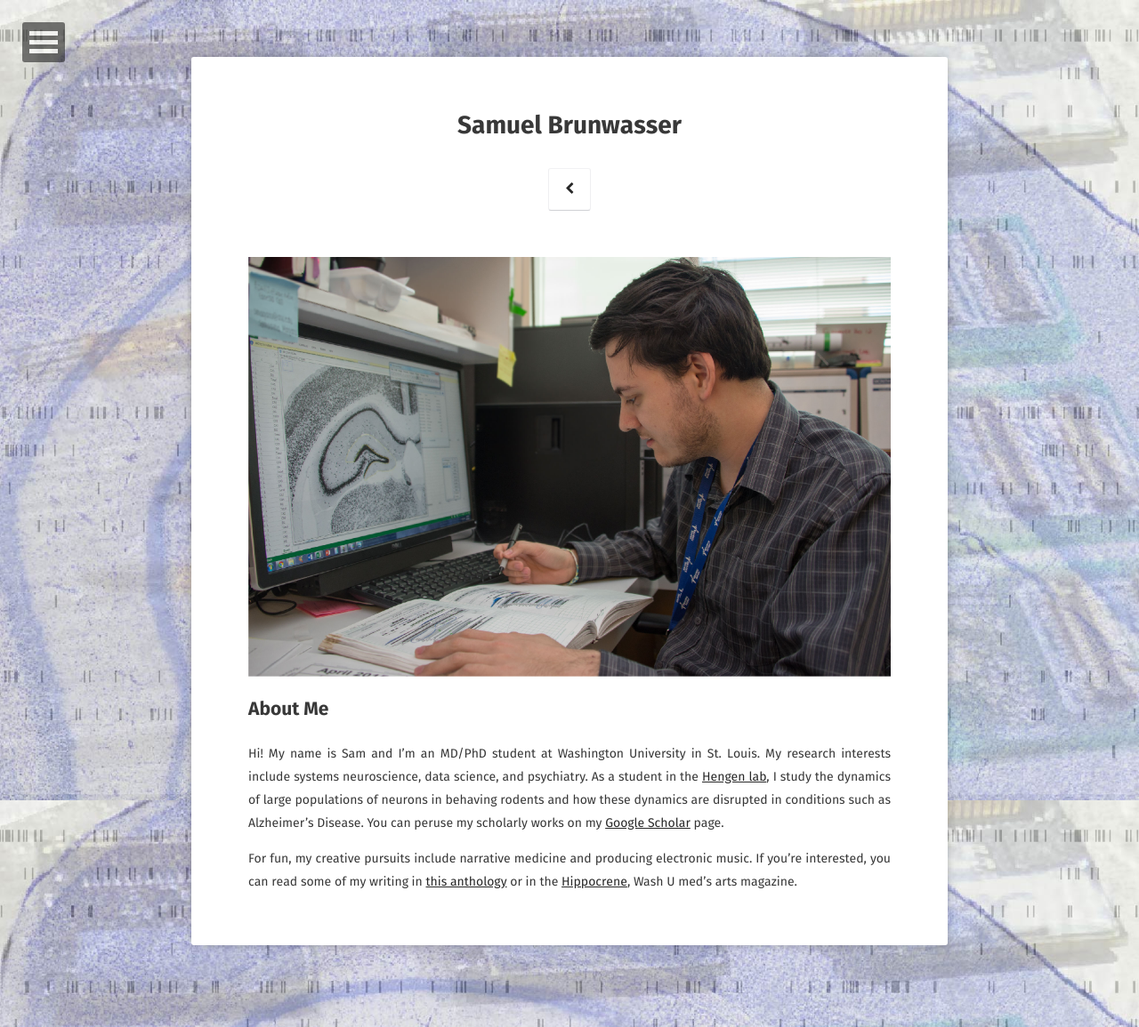
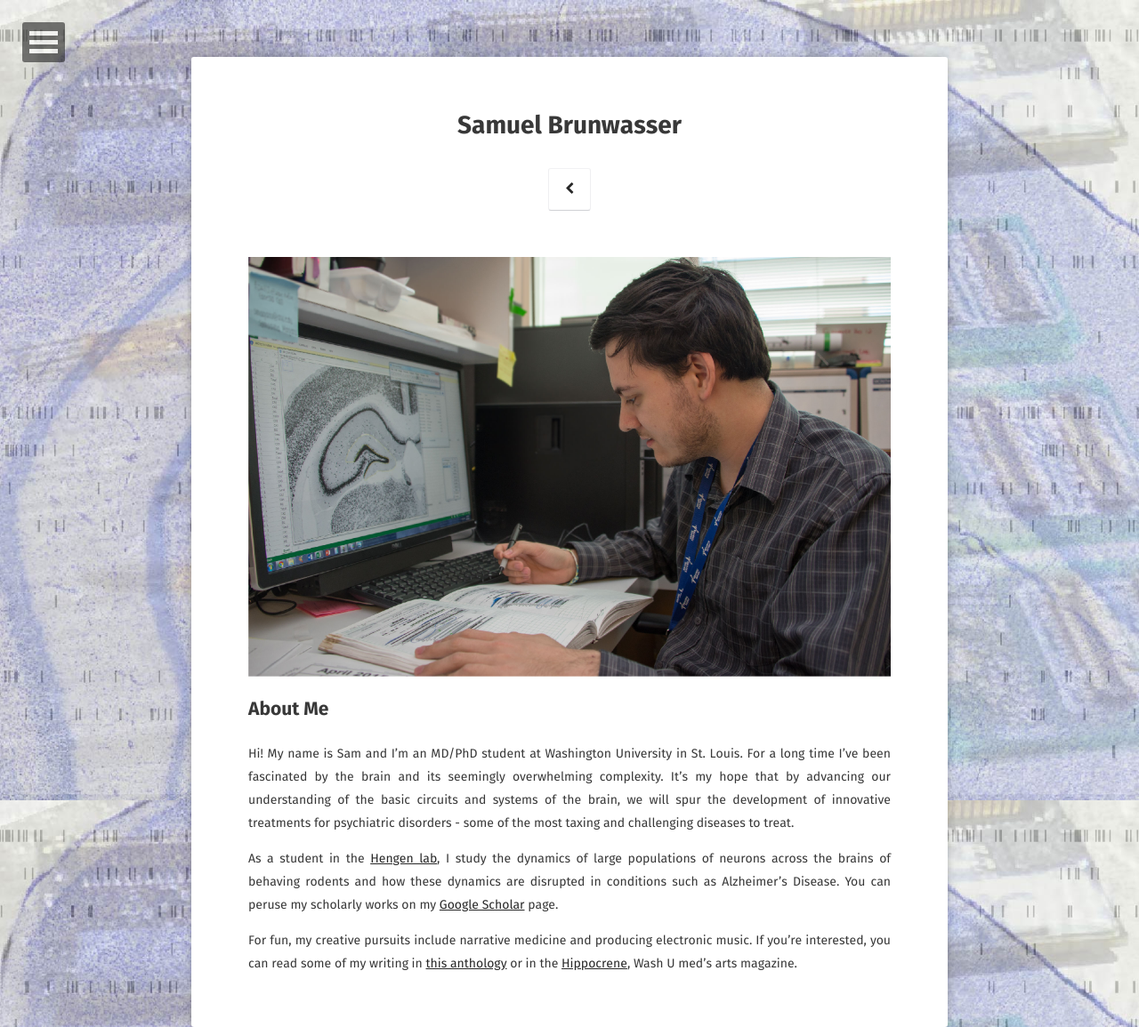
Before and after one commit to sbrunwas/sbrunwas.github.io, a Jekyll site: the page built from about/index.md, in a window 1280 px wide. Shown: the whole page at 89% size. Built offline with Jekyll 4.4.1, drawn with Linux system fonts in a browser that asks for light colours; some web fonts are replaced.

Commit message:
updated bio again

```diff
--- a/about/index.md
+++ b/about/index.md
@@ -9,6 +9,8 @@
 ![labimage](/assets/img/labimg_cropped.jpg){:class="img-responsive"}
 
 ## About Me
-Hi!  My name is Sam and I'm an MD/PhD student at Washington University in St. Louis.  My research interests include systems neuroscience, data science, and psychiatry.  As a student in the [Hengen lab](https://hengenlab.org), I study the dynamics of large populations of neurons in behaving rodents and how these dynamics are disrupted in conditions such as Alzheimer's Disease.  You can peruse my scholarly works on my [Google Scholar](https://scholar.google.com/citations?user=aS5SFZcAAAAJ&hl=en) page.
+Hi!  My name is Sam and I'm an MD/PhD student at Washington University in St. Louis.  For a long time I've been fascinated by the brain and its seemingly overwhelming complexity.  It's my hope that by advancing our understanding of the basic circuits and systems of the brain, we will spur the development of innovative treatments for psychiatric disorders - some of the most taxing and challenging diseases to treat.
+
+As a student in the [Hengen lab](https://hengenlab.org), I study the dynamics of large populations of neurons across the brains of behaving rodents and how these dynamics are disrupted in conditions such as Alzheimer's Disease.  You can peruse my scholarly works on my [Google Scholar](https://scholar.google.com/citations?user=aS5SFZcAAAAJ&hl=en) page.
 
 For fun, my creative pursuits include narrative medicine and producing electronic music.  If you're interested, you can read some of my writing in [this anthology](https://www.amazon.com/Human-Tomorrows-Doctors-Tolu-Kehinde/dp/1512603333) or in the [Hippocrene](https://cpb-us-w2.wpmucdn.com/sites.wustl.edu/dist/7/1374/files/2018/07/Hippocrene-2016-16rwxec.pdf), Wash U med's arts magazine.
```
